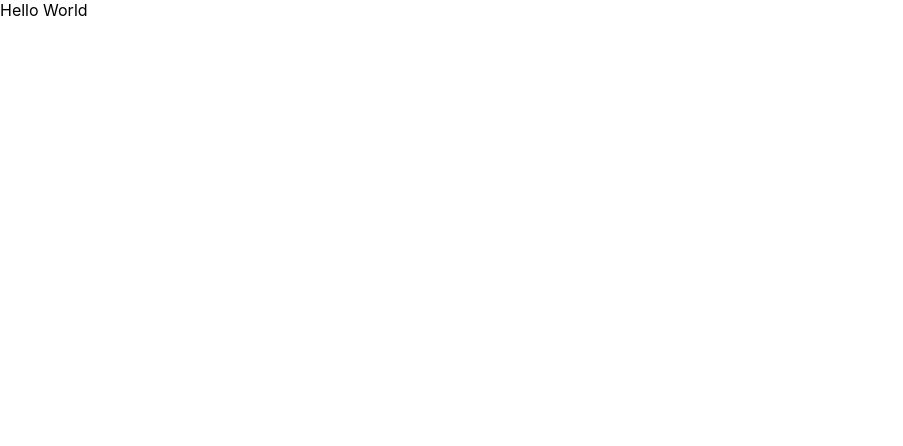
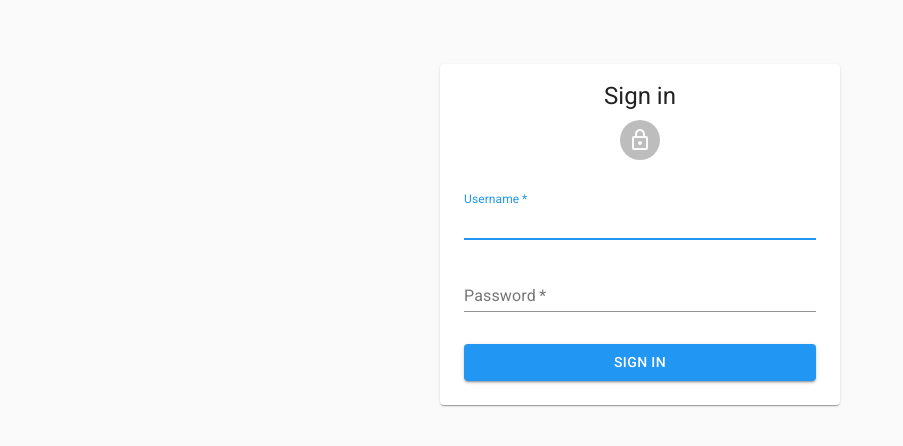
Before and after one commit to urbrob/pekao, a React (Create React App) app in the folder app/: page /login in a window 1280 px wide. Shown: the top 446 px of the page, without its empty margins (0-903 px from the left). Built offline with nearby package versions, Linux system fonts and the light colour scheme.

Commit message:
add basic structure, navigation, and Apollo client

```diff
--- a/app/src/App.js
+++ b/app/src/App.js
@@ -1,12 +1,61 @@
 import React from 'react';
+import {
+    BrowserRouter as Router,
+    Route,
+    Switch,
+    Redirect
+} from "react-router-dom";
+import Home from "./pages/Home"
+import NotFound from "./pages/404"
+import Login from "./pages/Login"
+import Register from "./pages/Register"
+import ApolloClient from "apollo-boost";
+import { ApolloProvider } from "react-apollo";
 
 
+export const client = new ApolloClient({
+    uri: "http://localhost:8000/graphql",
+    headers: {
+        authorization: localStorage.getItem('token') ? `jwt ${localStorage.getItem('token')}` : ""
+    }
+});
+
 function App() {
-  return (
-    <div>
-        Hello World
-    </div>
-  );
+    return (
+        <ApolloProvider client={client}>
+            {localStorage.getItem('token') ? (
+                <Router>
+                    <Switch>
+                        <Route exact path="/" component={Home} />
+                        <Route exact path="/login" component={Login}/>
+                        <Route exact path="/register" component={Register}/>
+                        <Route exact path="/404" component={NotFound} />
+                        <Redirect to="/404" />
+                    </Switch>
+                </Router>
+            ) : (
+                /*
+              <Router>
+                <Switch>
+                  <Route exact path="/" component={Home} />
+                  <Route exact path="/login" component={Login}/>
+                  <Route exact path="/register" component={Register}/>
+                  <Redirect to="/login" />
+                </Switch>
+              </Router>*/
+                <Router>
+                    <Switch>
+                        <Route exact path="/" component={Home} />
+                        <Route exact path="/login" component={Login}/>
+                        <Route exact path="/register" component={Register}/>
+                        <Route exact path="/404" component={NotFound} />
+                        <Redirect to="/404" />
+                    </Switch>
+                </Router>
+            )
+            }
+        </ApolloProvider>
+    );
 }
 
 export default App;
--- /dev/null
+++ b/app/src/Pages/404.js
@@ -0,0 +1,10 @@
+import React, {Component} from 'react';
+
+export class NotFound extends Component {
+    render() {
+        return (
+            <h1>404 not found</h1>
+        );
+    }
+}
+export default NotFound;
--- /dev/null
+++ b/app/src/Pages/Login.js
@@ -0,0 +1,139 @@
+import React, {Component} from 'react';
+import PropTypes from 'prop-types';
+import Avatar from '@material-ui/core/Avatar';
+import Button from '@material-ui/core/Button';
+import CssBaseline from '@material-ui/core/CssBaseline';
+import FormControl from '@material-ui/core/FormControl';
+import Input from '@material-ui/core/Input';
+import InputLabel from '@material-ui/core/InputLabel';
+import Paper from '@material-ui/core/Paper';
+import Typography from '@material-ui/core/Typography';
+import withStyles from '@material-ui/core/styles/withStyles';
+import { MuiThemeProvider, createMuiTheme } from '@material-ui/core/styles';
+import blue from '@material-ui/core/colors/blue';
+import LockOutlinedIcon from '@material-ui/icons/LockOutlined';
+import gql from 'graphql-tag'
+import { graphql } from 'react-apollo'
+
+const tokenAuth = gql`
+  mutation($username: String!, $password: String!){
+      tokenAuth(username: $username, password: $password){
+          token
+      }
+  }
+`
+
+
+const styles = theme => ({
+    main: {
+        width: 'auto',
+        display: 'block',
+        marginLeft: theme.spacing.unit * 3,
+        marginRight: theme.spacing.unit * 3,
+        [theme.breakpoints.up(400 + theme.spacing.unit * 3 * 2)]: {
+            width: 400,
+            marginLeft: 'auto',
+            marginRight: 'auto',
+        },
+    },
+    paper: {
+        marginTop: theme.spacing.unit * 8,
+        display: 'flex',
+        flexDirection: 'column',
+        alignItems: 'center',
+        padding: `${theme.spacing.unit * 2}px ${theme.spacing.unit * 3}px ${theme.spacing.unit * 3}px`,
+    },
+    avatar: {
+        margin: theme.spacing.unit,
+        backgroundColor: butTheme.palette.primary,
+    },
+    form: {
+        width: '100%', // Fix IE 11 issue.
+        marginTop: theme.spacing.unit,
+    },
+    submit: {
+        marginTop: theme.spacing.unit * 3,
+    },
+});
+
+const butTheme = createMuiTheme({
+    palette: {
+        primary: blue,
+        secondary: blue,
+    },
+});
+
+
+
+export class Login extends Component {
+    constructor() {
+        super();
+        this.state = {
+            username: "",
+            password: "",
+        }
+    }
+
+    handleSubmit = e => {
+        e.preventDefault();
+        this.props.mutate({
+            variables: {username: this.state.username, password: this.state.password}
+        }).then(function(result) {
+            localStorage.setItem('token', result.data.tokenAuth.token);
+            window.location.href = "/user"
+        }).catch(function(err) {
+            alert(err);
+        });
+    }
+
+    handleChange = event => {
+        this.setState({
+            [event.target.id]: event.target.value
+        });
+    }
+
+    render() {
+        const { classes } = this.props;
+        return (
+            <MuiThemeProvider theme={butTheme}>
+                <main className={classes.main}>
+                    <CssBaseline />
+                    <Paper className={classes.paper}>
+                        <Typography component="h1" variant="h5">
+                            Sign in
+                        </Typography>
+                        <Avatar className={classes.avatar}>
+                            <LockOutlinedIcon />
+                        </Avatar>
+                        <form className={classes.form}>
+                            <FormControl margin="normal" required fullWidth>
+                                <InputLabel htmlFor="username">Username</InputLabel>
+                                <Input id="username" name="username" onChange={this.handleChange} values={this.state.username} autoComplete="username" autoFocus />
+                            </FormControl>
+                            <FormControl margin="normal" required fullWidth>
+                                <InputLabel htmlFor="password">Password</InputLabel>
+                                <Input name="password" type="password" onChange={this.handleChange} values={this.state.password} id="password" autoComplete="current-password" />
+                            </FormControl>
+                            <Button
+                                type="submit"
+                                fullWidth
+                                variant="contained"
+                                color="primary"
+                                className={classes.submit}
+                                onClick={this.handleSubmit}
+                            >
+                                Sign in
+                            </Button>
+                        </form>
+                    </Paper>
+                </main>
+            </MuiThemeProvider>
+        );
+    }
+}
+Login.propTypes = {
+    classes: PropTypes.object.isRequired,
+};
+
+Login = graphql(tokenAuth)(Login);
+export default withStyles(styles)(Login);
```
Also changed, not shown: app/src/Pages/Register.js (added).
